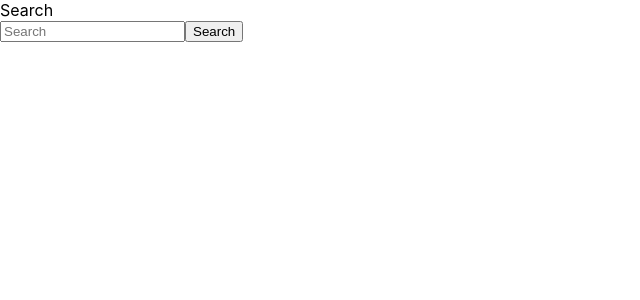
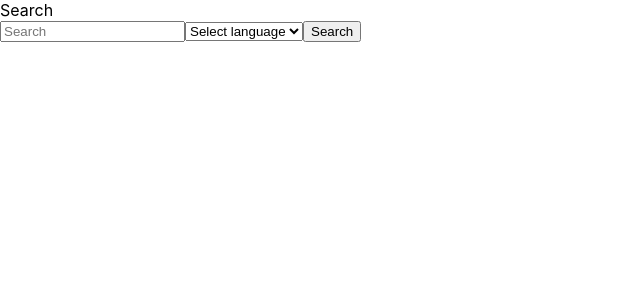
Before and after one commit to ansolantz/gvg-search-box, a React (Create React App) app: page / in a window 1280 px wide. Shown: the top 300 px of the page, without its empty margins (0-640 px from the left). Built offline with nearby package versions, Linux system fonts and the light colour scheme.

Commit message:
Added language select

```diff
--- a/src/components/searchBar.js
+++ b/src/components/searchBar.js
@@ -8,20 +8,38 @@ class SearchBar extends Component {
         super(props);
 
         this.state = {
-            search: '',
+            searchWord: '',
+            language: '',
+            errorMessage: ''
         }
 
     }
 
     handleSubmit = (event) => {
        event.preventDefault();
-        console.log("Search: ", this.state.search)
-        this.props.handleSearchCallback(this.state.search);
+
+       if(!this.state.searchWord){
+        this.setState({ errorMessage: 'Please enter a word'})
+       } else if(!this.state.language){
+        this.setState({ errorMessage: 'Please select a language'})
+       } else {
+        console.log("Search word: ", this.state.searchWord)
+        console.log("Language: ", this.state.language)
+        const { searchWord, language } = this.state
+        this.props.handleSearchCallback(searchWord, language);
+       }
+
 
     }
 
+    // handleChange = (event) => {
+    //     this.setState({ searchWord: event.target.value});
+    // }
+
     handleChange = (event) => {
-        this.setState({ search: event.target.value});
+        const { name, value } = event.target;
+        this.setState({ [name]: value });
+        console.log("Searching. ", this.state.searchWord)
     }
 
 
@@ -31,10 +49,19 @@ class SearchBar extends Component {
                 <div>Search</div>
                 <div>
                     <form onSubmit={this.handleSubmit}>
-                        <input type="text" className="searchFrm" name="search" placeholder="Search"
+                        <input type="text" className="searchFrm" name="searchWord" placeholder="Search"
                             onChange={this.handleChange} />
+                            <select name="language" onChange={this.handleChange}>
+                                <option value="">Select language</option>
+                                <option value="en">English</option>
+                                <option value="sv">Swedish</option>
+                                <option value="es">Spanish</option>
+                                <option value="fr">France</option>
+                             </select>
+
                         <button type="submit">Search</button>
                     </form>
+                    <div className="errorMessage">{this.state.errorMessage}</div>
                 </div>
             </div>
         );
--- a/src/pages/SearchPage.js
+++ b/src/pages/SearchPage.js
@@ -17,8 +17,8 @@ class SearchPage extends Component {
 
 
 
-  handleSearchCallback = async (word) => {
-    const lang = 'en'
+  handleSearchCallback = async (word, lang) => {
+    //const language = 'en'
     console.log("Word: ", word)
     this.setState({ word })
 
@@ -47,7 +47,7 @@ class SearchPage extends Component {
     return (
       <div className="searchContainer">
 
-        <SearchBar handleSearchCallback={(word) => this.handleSearchCallback(word)} />
+        <SearchBar handleSearchCallback={(word, language) => this.handleSearchCallback(word, language)} />
        {this.state.word &&
         <h3>Similar words to {this.state.word}</h3>
        }
```
